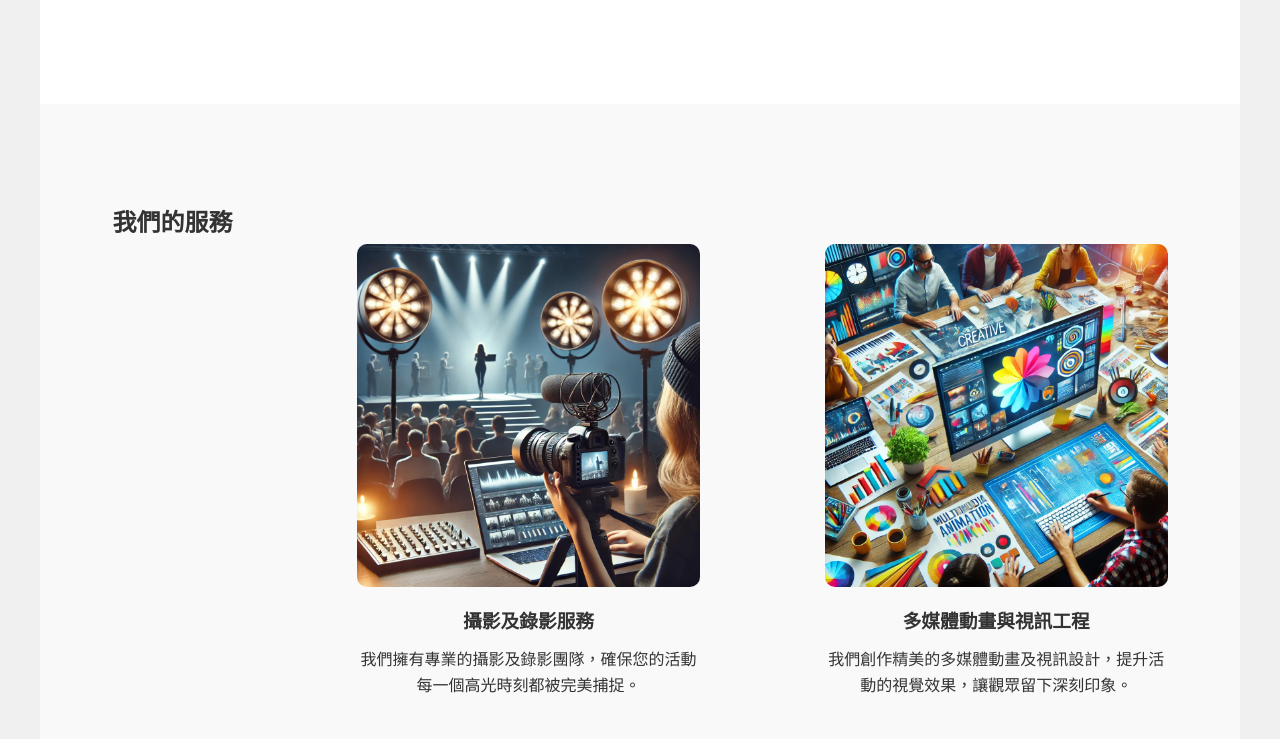
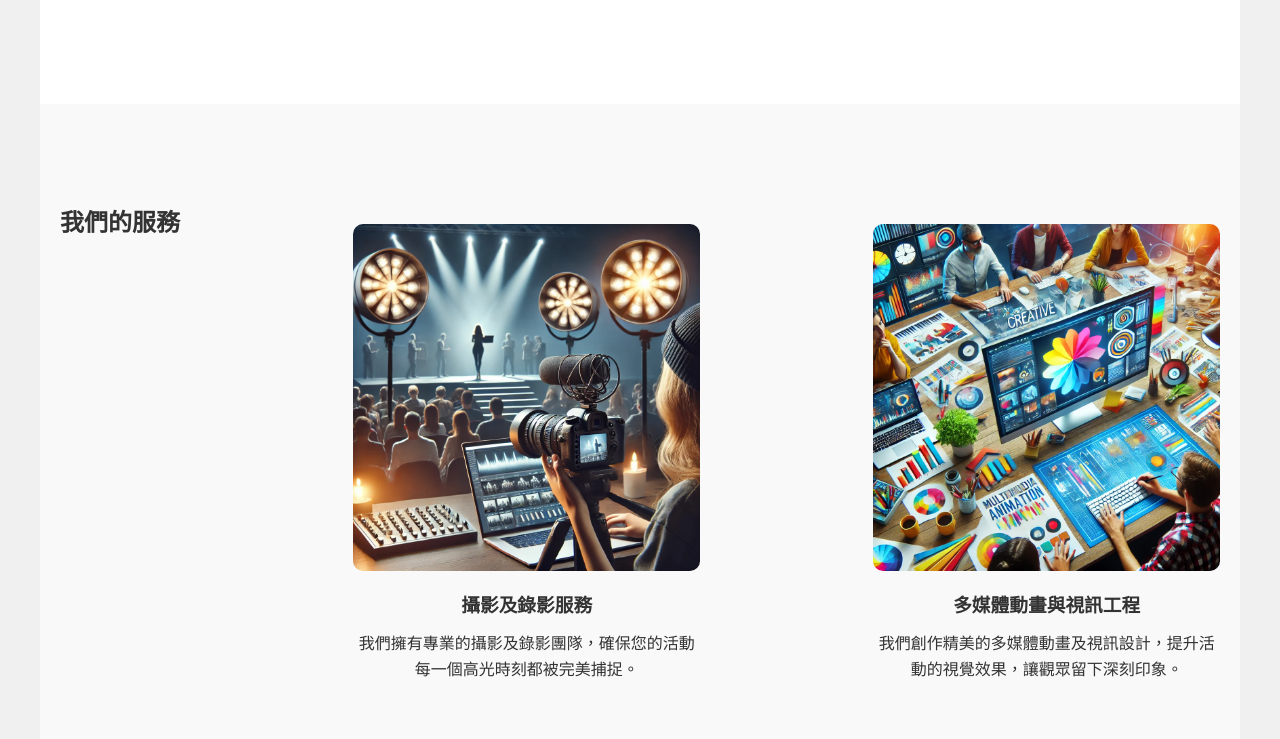
Before and after one commit to oohowba/quanda-website, a plain HTML site: page index.html in a window 1280 px wide. Shown: the part 1269-2008 px from the top of the page. Drawn offline with Linux system fonts and the light colour scheme.

Commit message:
202410230522

```diff
--- a/styles.css
+++ b/styles.css
@@ -130,18 +130,17 @@ nav {
     display: flex;
     flex-wrap: wrap;
     gap: 20px;
-    justify-content: space-around;
-    align-items: flex-start; /* 確保所有項目頂部對齊 */
+    justify-content: space-between;
 }
 
 .service-item {
-    flex: 1 1 calc(33% - 40px);
-    max-width: calc(33% - 40px);
-    margin: 40px 0;
+    flex: 1 1 calc(33.33% - 40px);
+    max-width: calc(33.33% - 40px);
+    margin: 20px 0;
     display: flex;
     flex-direction: column;
     align-items: center;
-    height: 450px; /* 設置固定高度，確保卡片對齊 */
+    height: auto;
 }
 
 .service-item img {
@@ -156,7 +155,8 @@ nav {
 }
 
 .service-item p {
-    flex-grow: 1; /* 讓描述部分填滿剩餘空間，保持卡片一致高度 */
+    flex-grow: 1;
+    text-align: center;
 }
 
 /* 案例展示 */
```
